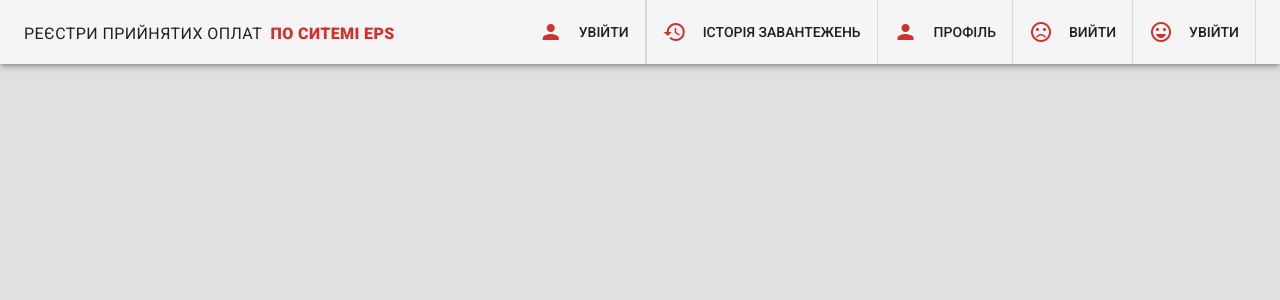
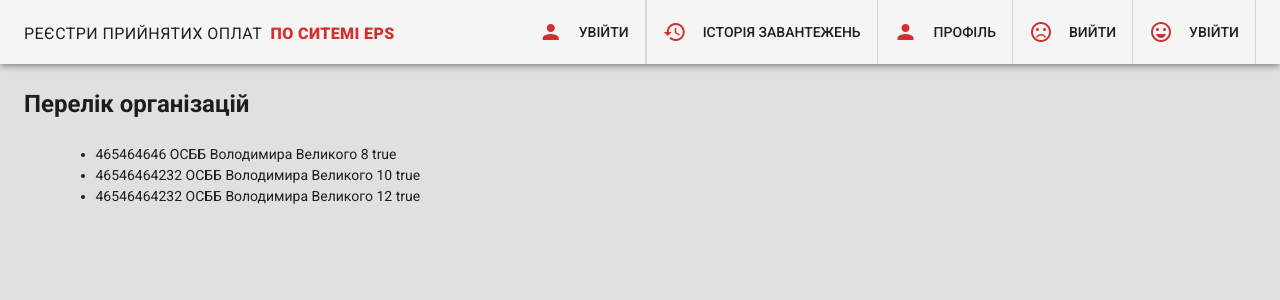
Before and after one commit to bunzuk1991/list-of-payments, a Vue app: page /organisations in a window 1280 px wide. Shown: the top 300 px of the page. Built offline with nearby package versions, Linux system fonts and the light colour scheme.

Commit message:
add org list

```diff
--- a/src/router.js
+++ b/src/router.js
@@ -1,6 +1,8 @@
 import Vue from 'vue'
 import Router from 'vue-router'
 import DownloadHistory from './views/DownloadHistory'
+import UserList from './views/UserList'
+import AppOrgList from './views/organisations/AppOrgList'
 
 Vue.use(Router)
 
@@ -12,6 +14,11 @@ export default new Router({
       name: 'history',
       path: '/history',
       component: DownloadHistory
+    },
+    {
+      name: 'organisations',
+      path: '/organisations',
+      component: AppOrgList
     }
   ]
 })
--- a/src/store/index.js
+++ b/src/store/index.js
@@ -1,11 +1,13 @@
 import Vue from 'vue'
 import Vuex from 'vuex'
 import Shared from './shared'
+import Organisations from './organisations'
 
 Vue.use(Vuex)
 
 export default new Vuex.Store({
   modules: [
-    Shared
+    Shared,
+    Organisations
   ]
 })
--- /dev/null
+++ b/src/store/organisations/index.js
@@ -0,0 +1,25 @@
+export default {
+  state: {
+    organisations: []
+  },
+  mutations: {
+    loadOrganisations (state, payload) {
+      state.organisations = payload
+    }
+  },
+  actions: {
+    getAllOrganisations ({ commit }) {
+      const organisations = [
+        { id: '465464646', name: 'ОСББ Володимира Великого 8', active: true },
+        { id: '46546464232', name: 'ОСББ Володимира Великого 10', active: true },
+        { id: '46546464232', name: 'ОСББ Володимира Великого 12', active: true }
+      ]
+      commit('loadOrganisations', organisations)
+    }
+  },
+  getters: {
+    organisations (state) {
+      return state.organisations
+    }
+  }
+}
--- a/src/views/UserList.vue
+++ b/src/views/UserList.vue
@@ -10,17 +10,9 @@
 export default {
   name: 'UserList',
   data () {
-    return {
-      userList: [
-        { id: 1, name: 'admin', password: '221008', admin: true, organisations: [{ id: 1, name: 'ОСББ №1' }, { id: 1, name: 'ОСББ №4' }] },
-        { id: 2, name: 'test1', password: '123456', admin: false, organisations: [{ id: 1, name: 'ОСББ №3' }, { id: 1, name: 'ОСББ №5' }] },
-        { id: 3, name: 'test2', password: '123456', admin: false, organisations: [{ id: 1, name: 'ОСББ №5' }, { id: 1, name: 'ОСББ №6' }] },
-        { id: 4, name: 'test3', password: '123456', admin: false, organisations: [{ id: 1, name: 'ОСББ №7' }, { id: 1, name: 'ОСББ №8' }] },
-        { id: 5, name: 'test4', password: '123456', admin: false, organisations: [{ id: 1, name: 'ОСББ №9' }, { id: 1, name: 'ОСББ №10' }] },
-        { id: 6, name: 'test1', password: '123456', admin: false, organisations: [{ id: 1, name: 'ОСББ №11' }, { id: 1, name: 'ОСББ №12' }] },
-        { id: 7, name: 'test1', password: '123456', admin: false, organisations: [{ id: 1, name: 'ОСББ №11' }, { id: 1, name: 'ОСББ №12' }] }
-      ]
-    }
+    return {}
+  },
+  computed: {
   }
 }
 </script>
--- /dev/null
+++ b/src/views/organisations/AppOrgList.vue
@@ -0,0 +1,36 @@
+<template>
+  <div class="user-list">
+    <h1 class="headline font-weight-bold ml-4 mt-4">Перелік організацій</h1>
+    <v-container>
+      <v-layout row wrap>
+        <v-flex xs12>
+          <ul>
+            <li v-for="org in organisations" :key="org.id">
+              {{ org.id }}
+              {{ org.name }}
+              {{ org.active }}
+            </li>
+          </ul>
+        </v-flex>
+      </v-layout>
+    </v-container>
+  </div>
+</template>
+
+<script>
+export default {
+  name: 'AppOrgList',
+  computed: {
+    organisations () {
+      return this.$store.getters.organisations
+    }
+  },
+  created () {
+    this.$store.dispatch('getAllOrganisations')
+  }
+}
+</script>
+
+<style scoped>
+
+</style>
```
